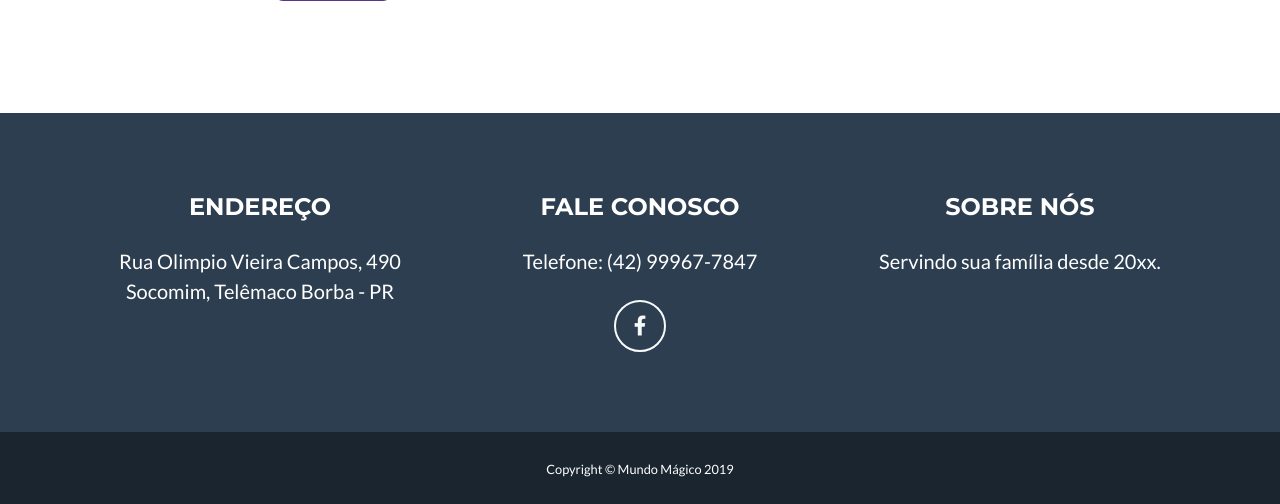
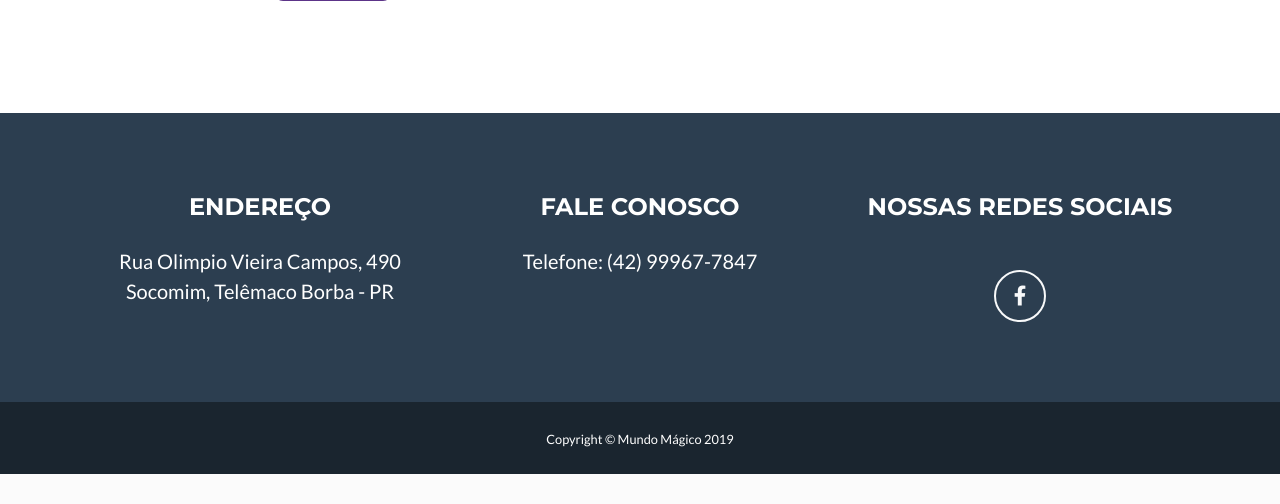
Before and after one commit to rflmnds/SiteMundoMagico, a PHP site: page /index.php in a window 1280 px wide. Shown: the part 1847-2351 px from the top of the page. After the commit the page ends 2321 px from the top, so only its background shows below. Run offline with PHP 8.4, Linux system fonts and the light colour scheme; data that the repository does not hold is empty.

Commit message:
Update footer.php
Correção do rodapé

```diff
--- a/menus/footer.php
+++ b/menus/footer.php
@@ -14,15 +14,18 @@
           <h4 class="text-uppercase mb-4">Fale Conosco</h4>
           <p class="lead mb-0">Telefone: (42) 99967-7847</p>
           <br>
-          <a class="btn btn-outline-light btn-social mx-1" href="#">
+          <!--<a class="btn btn-outline-light btn-social mx-1" href="#">
             <i class="fab fa-fw fa-facebook-f"></i>
-          </a>
+          </a>-->
         </div>
 
         <!-- Footer About Text -->
         <div class="col-lg-4">
-          <h4 class="text-uppercase mb-4">Sobre Nós</h4>
-          <p class="lead mb-0">Servindo sua família desde 20xx.</p>
+          <h4 class="text-uppercase mb-4">NOSSAS REDES SOCIAIS</h4>
+          <br>
+          <a class="btn btn-outline-light btn-social mx-1" href="#">
+            <i class="fab fa-fw fa-facebook-f"></i>
+          </a>
         </div>
 
       </div>
```
